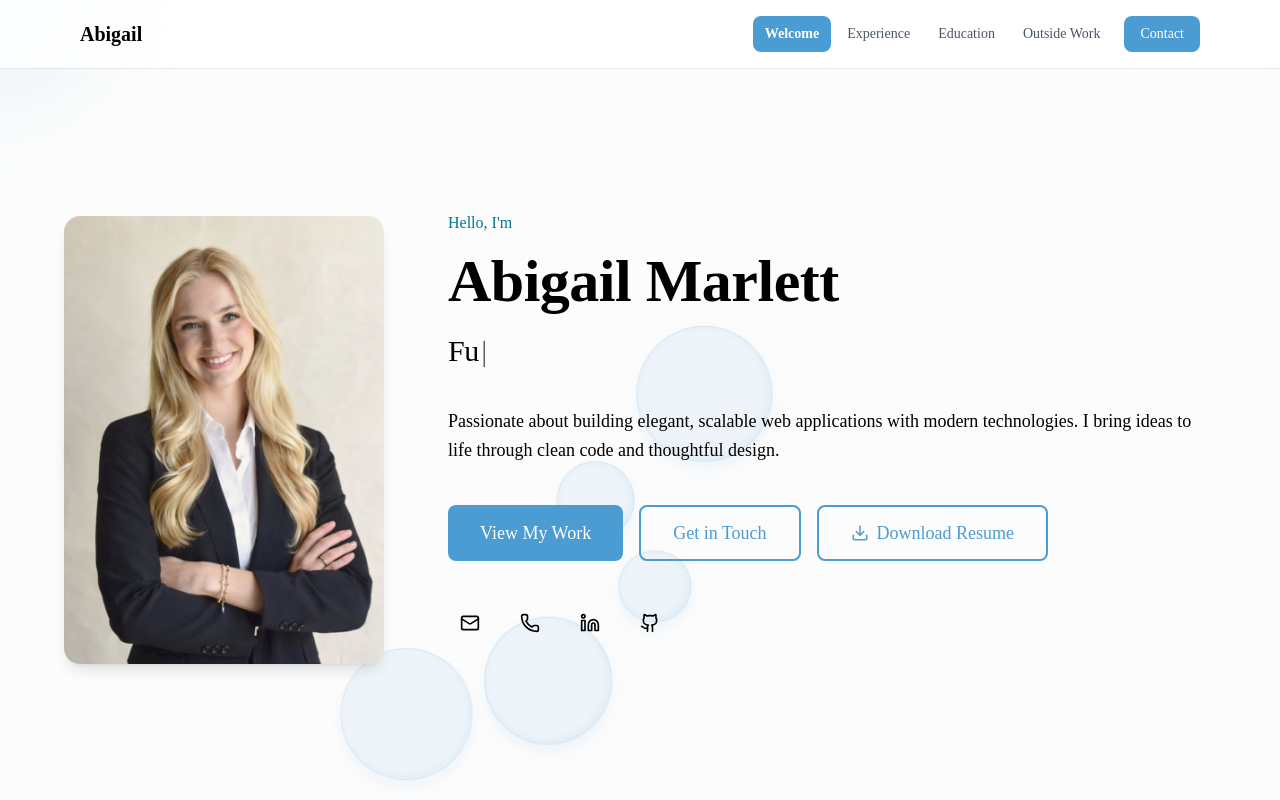
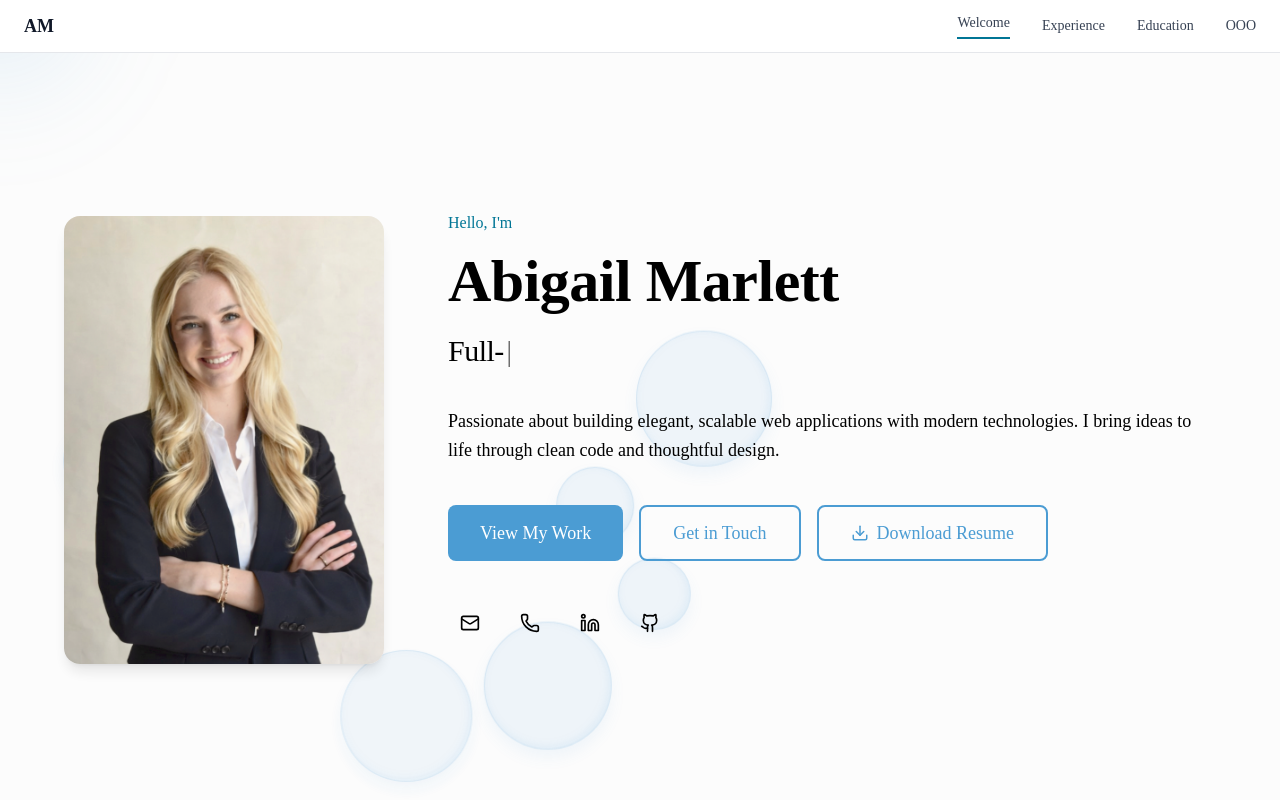
Before and after one commit to abigailmmarlett/abbi-website, a React (Vite) app: page / in a window 1280 px wide. Both pictures are taken after a click on the button 640 px from the left and 534 px from the top of the page. Shown: the part 80-880 px from the top of the page. Built offline with nearby package versions, Linux system fonts and the light colour scheme; a web font is replaced by a local one.

Commit message:
adjustments

```diff
--- a/src/App.tsx
+++ b/src/App.tsx
@@ -22,7 +22,7 @@ const allSections: { id: SectionId; label: string }[] = [
   { id: 'experience', label: 'Experience' },
   { id: 'education', label: 'Education' },
   { id: 'projects', label: 'Projects' },
-  { id: 'hobbies', label: 'Outside Work' },
+  { id: 'hobbies', label: 'OOO' },
 ]
 
 const sections = allSections.filter(section => {
@@ -102,105 +102,72 @@ function App() {
       {showIntro && <Intro onComplete={() => setShowIntro(false)} />}
       {/* Navigation */}
       {!showIntro && (
-        <nav className="fixed top-0 w-full backdrop-blur-md border-b z-[100] bg-white/80 border-gray-200">
-          <div className="max-w-6xl mx-auto px-4 py-4 flex justify-between items-center">
+        <nav className="fixed top-0 w-full z-[100] bg-white border-b border-gray-200">
+          <div className="max-w-7xl mx-auto px-6 py-3 flex justify-between items-center">
             <button
               onClick={() => scrollToSection('welcome')}
-              className="text-xl font-bold text-accent hover:opacity-80 transition-colors"
+              className="text-lg font-bold text-gray-900 hover:text-gray-700 transition-colors"
             >
-              Abigail
+              AM
             </button>
 
             {/* Desktop Navigation */}
-            <div className="hidden md:flex gap-1 items-center">
+            <div className="hidden md:flex items-center gap-8">
               {sections.map(section => (
                 <button
                   key={section.id}
                   onClick={() => scrollToSection(section.id)}
-                  className={`px-3 py-2 text-sm font-medium rounded-lg transition-all duration-200 ${activeSection === section.id
-                    ? 'text-white font-semibold'
-                    : 'text-gray-600'
+                  className={`text-sm font-medium text-gray-700 transition-colors ${activeSection === section.id
+                    ? 'border-b-2 border-cyan-700 pb-1'
+                    : ''
                     }`}
-                  style={{
-                    backgroundColor: activeSection === section.id ? '#4B9CD3' : 'transparent',
-                  }}
-                  onMouseEnter={(e) => {
-                    if (activeSection !== section.id) {
-                      (e.currentTarget as HTMLButtonElement).style.color = '#4B9CD3';
-                      (e.currentTarget as HTMLButtonElement).style.backgroundColor = '#f0f8ff';
-                    }
-                  }}
-                  onMouseLeave={(e) => {
-                    if (activeSection !== section.id) {
-                      (e.currentTarget as HTMLButtonElement).style.color = '#666';
-                      (e.currentTarget as HTMLButtonElement).style.backgroundColor = 'transparent';
-                    }
-                  }}
                 >
                   {section.label}
                 </button>
               ))}
-              <button
+              {/* <button
                 onClick={() => setIsContactOpen(true)}
-                className="ml-2 px-4 py-2 text-white text-sm font-medium rounded-lg transition-colors"
-                style={{
-                  backgroundColor: '#4B9CD3',
-                }}
-                onMouseEnter={(e) => {
-                  (e.currentTarget as HTMLButtonElement).style.opacity = '0.9';
-                }}
-                onMouseLeave={(e) => {
-                  (e.currentTarget as HTMLButtonElement).style.opacity = '1';
-                }}
+                className="ml-4 px-5 py-2 bg-cyan-700 text-white text-sm font-medium rounded-md hover:bg-cyan-800 transition-colors"
               >
-                Contact
-              </button>
+                Contact Me
+              </button> */}
             </div>
 
             {/* Mobile Menu Button */}
             <button
               onClick={() => setMobileMenuOpen(!mobileMenuOpen)}
-              className="md:hidden p-2 rounded-lg hover:bg-gray-100 transition-colors"
+              className="md:hidden p-2 text-gray-700 hover:text-gray-900"
             >
               {mobileMenuOpen ? (
-                <X size={24} className="text-gray-700" />
+                <X size={24} />
               ) : (
-                <Menu size={24} className="text-gray-700" />
+                <Menu size={24} />
               )}
             </button>
           </div>
 
           {/* Mobile Navigation Menu */}
           {mobileMenuOpen && (
-            <div className="md:hidden border-t border-gray-200 bg-white/95 backdrop-blur-sm">
-              <div className="px-4 py-3 space-y-1">
+            <div className="md:hidden border-t border-gray-200 bg-white">
+              <div className="px-6 py-4 space-y-3">
                 {sections.map(section => (
                   <button
                     key={section.id}
                     onClick={() => scrollToSection(section.id)}
-                    className={`w-full text-left px-4 py-2 text-sm font-medium rounded-lg transition-all duration-200 ${activeSection === section.id
-                      ? 'text-white font-semibold'
-                      : 'text-gray-600 hover:bg-gray-100'
-                      }`}
-                    style={{
-                      backgroundColor: activeSection === section.id ? '#4B9CD3' : 'transparent',
-                    }}
+                    className="block w-full text-left text-sm font-medium text-gray-700"
                   >
                     {section.label}
                   </button>
                 ))}
-                <button
+                {/* <button
                   onClick={() => {
                     setIsContactOpen(true);
                     setMobileMenuOpen(false);
                   }}
-                  className="block w-full px-4 py-2 text-white text-sm font-medium rounded-lg transition-colors mt-2"
-                  style={{
-                    backgroundColor: '#4B9CD3',
-                  }}
+                  className="block w-full px-5 py-2 mt-2 bg-cyan-700 text-white text-sm font-medium rounded-md hover:bg-cyan-800 transition-colors text-center"
                 >
                   Contact
-                </button>
+                </button> */}
               </div>
             </div>
           )}
--- a/src/Sections/Education.tsx
+++ b/src/Sections/Education.tsx
@@ -34,7 +34,7 @@ const certifications: Certification[] = [
 
 export function Education() {
   return (
-    <section id="education" className="py-16 px-6">
+    <section id="education" className="pt-16 px-6">
       <div className="max-w-5xl mx-auto">
         {/* Hero Section with Grad Cap Background */}
         <div
--- a/src/Sections/Hobbies.tsx
+++ b/src/Sections/Hobbies.tsx
@@ -51,7 +51,7 @@ export function Hobbies() {
   };
 
   return (
-    <section id="outside-work" className="py-32">
+    <section id="outside-work" className="pt-4 pb-12">
       <div className="container mx-auto px-6">
         <div className="max-w-5xl mx-auto">
           <h2 className="text-3xl md:text-4xl font-display font-bold text-foreground text-center mb-4">
--- a/src/components/SectionDivider.tsx
+++ b/src/components/SectionDivider.tsx
@@ -1,6 +1,6 @@
 export function SectionDivider() {
   return (
-    <div className="flex justify-center py-24">
+    <div className="flex justify-center py-12">
       <div
         className="h-px rounded-full"
         style={{
```
